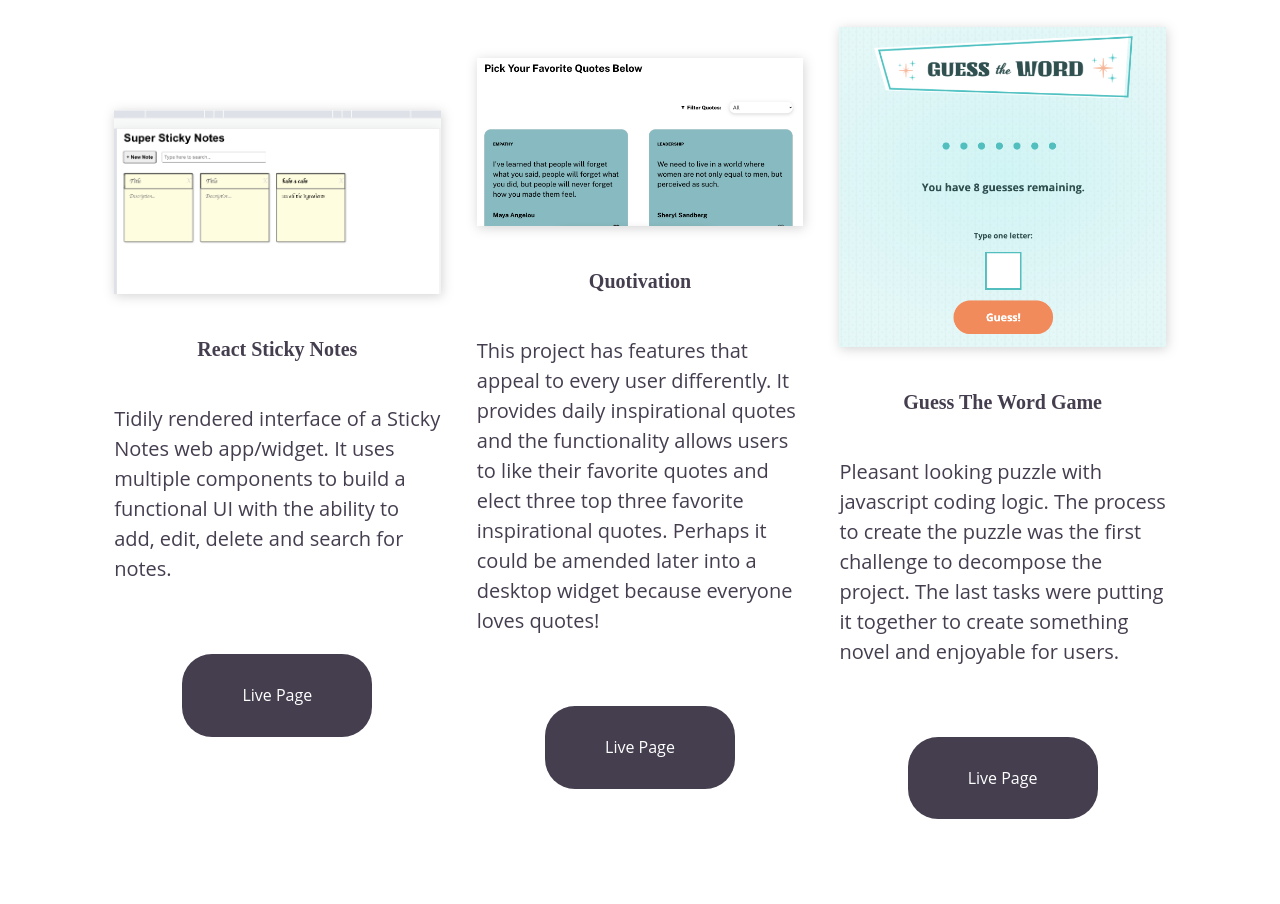
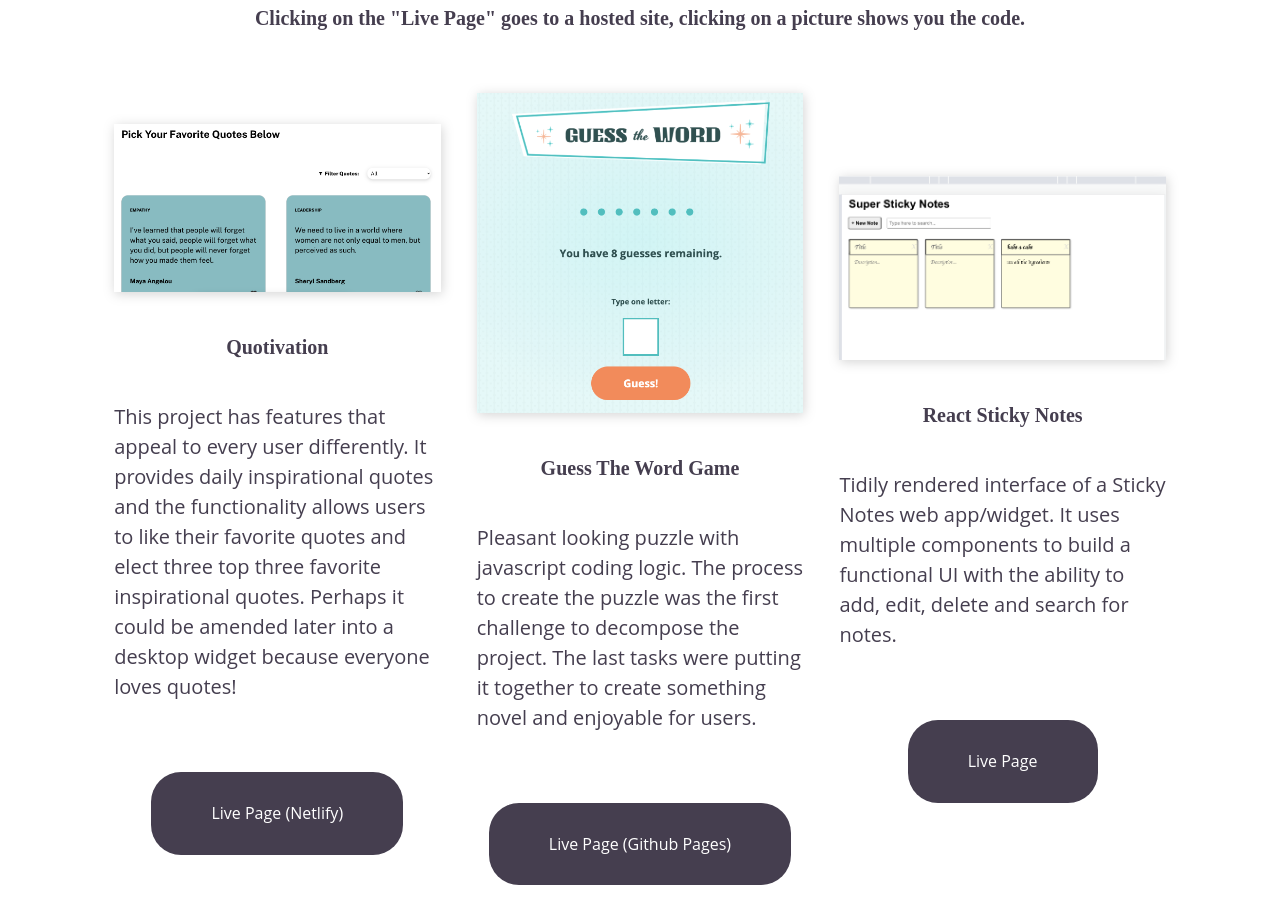
Before and after one commit to Stevenhaines06/new-site-sc-sh, a website built with Parcel: page index.html in a window 1280 px wide. Shown: the part 1216-2120 px from the top of the page. Built offline with nearby package versions, Linux system fonts and the light colour scheme.

Commit message:
added hosted sites

```diff
--- a/index.html
+++ b/index.html
@@ -37,7 +37,7 @@
       </nav>
       <div class="home-title">
         <h1> Hello, my name is Steven Haines.</h1>
-        <button class="project-link">Click here to go to my Github.</button>
+        <a class="project-link" href="https://github.com/Stevenhaines06" target="_blank">Click here to go to my Github.</a>
         <h2> I'm a developer that attempts to code innovative projects while fidgeting with VSS Code Extensions. I still haven't boarded the Nebuchadnezzar. I currently reside in St.Catharines, Ontario.</h2>
       </div>
 
@@ -50,7 +50,30 @@
       <section id="work">
     <div class="content-wrapper">
       <h3 class="portfolio-header">Projects</h3>
+      <h4>Clicking on the "Live Page" goes to a hosted site, clicking on a picture shows you the code.</h4>
     <div class="portfolio-wrapper">
+
+
+        <div class="home-portfolio-piece">
+          <figure> <a href="https://github.com/Stevenhaines06/quotivation-1" target="_blank">
+            <img src="img/quotivation-2.png" alt="quotivation"></figure>
+          <h4> Quotivation</h4>
+          <p class="project-description"> This project has features that appeal to every user differently.
+            It provides daily inspirational quotes and the functionality allows users to like their favorite quotes and elect three top three favorite inspirational quotes.
+            Perhaps it could be amended later into a desktop widget because everyone loves quotes! </p>
+          <p class="project-skills"></p>
+          <a class="project-link" href="https://quotivation-sc.netlify.app" target="_blank"> Live Page (Netlify)</a>
+        </div>
+
+        <div class="home-portfolio-piece">
+          <figure><a href="https://github.com/Stevenhaines06/guessTheWordVersionTwo" target="_blank">
+            <img src="img/guesstheword.png" alt="guess the word"></figure>
+          <h4> Guess The Word Game</h4>
+          <p class="project-description"> Pleasant looking puzzle with javascript coding logic. The process to create the puzzle was the first challenge to decompose the project.
+            The last tasks were putting it together to create something novel and enjoyable for users.</p>
+          <p class="project-skills"></p>
+          <a class="project-link" href="https://stevenhaines06.github.io/guessTheWordVersionTwo/" target="_blank"> Live Page (Github Pages)</a>
+        </div>
         <div class="home-portfolio-piece">
           <figure> <a href="https://github.com/Stevenhaines06/stickyNotes-react" target="_blank">
             <img src="img/reactStickys.png" alt="react sticky notes"></figure>
@@ -62,27 +85,6 @@
             for notes.</p>
           <p class="project-skills"></p>
           <a class="project-link" href="https://github.com/Stevenhaines06/stickyNotes-react" target="_blank"> Live Page</a>
-        </div>
-
-        <div class="home-portfolio-piece">
-          <figure> <a href="https://github.com/Stevenhaines06/quotivation-1" target="_blank">
-            <img src="img/quotivation-2.png" alt="quotivation"></figure>
-          <h4> Quotivation</h4>
-          <p class="project-description"> This project has features that appeal to every user differently.
-            It provides daily inspirational quotes and the functionality allows users to like their favorite quotes and elect three top three favorite inspirational quotes.
-            Perhaps it could be amended later into a desktop widget because everyone loves quotes! </p>
-          <p class="project-skills"></p>
-          <a class="project-link" href="https://quotivation-sc.netlify.app" target="_blank"> Live Page</a>
-        </div>
-
-        <div class="home-portfolio-piece">
-          <figure><a href="https://github.com/Stevenhaines06/guessTheWordVersionTwo" target="_blank">
-            <img src="img/guesstheword.png" alt="guess the word"></figure>
-          <h4> Guess The Word Game</h4>
-          <p class="project-description"> Pleasant looking puzzle with javascript coding logic. The process to create the puzzle was the first challenge to decompose the project.
-            The last tasks were putting it together to create something novel and enjoyable for users.</p>
-          <p class="project-skills"></p>
-          <a class="project-link" href="https://github.com/Stevenhaines06/guessTheWordVersionTwo" target="_blank"> Live Page</a>
         </div>
     </div>
     </div>
```
